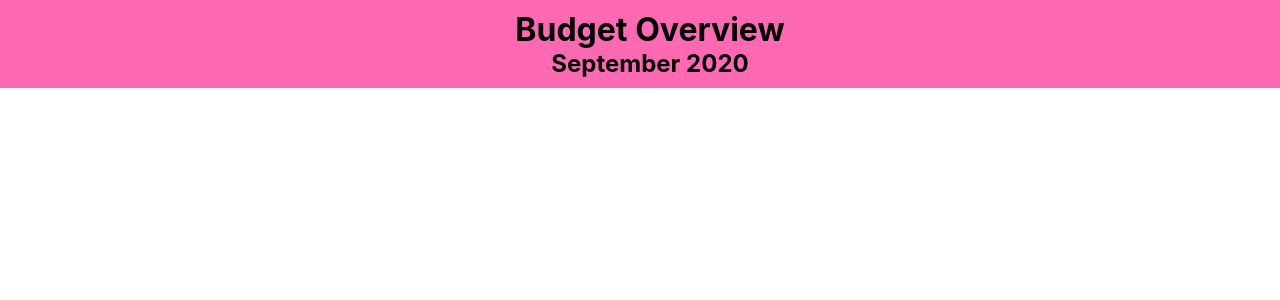
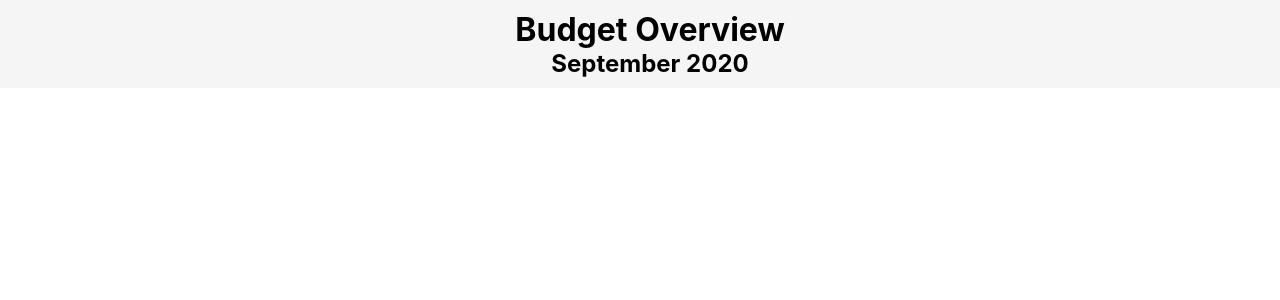
Before and after one commit to annaleaschroeder/annaleaschroeder-capstone-project, a React (Create React App) app: page / in a window 1280 px wide. Shown: the top 300 px of the page. Built offline with nearby package versions, Linux system fonts and the light colour scheme.

Commit message:
Fix header in storybook

```diff
--- a/src/components/Header.js
+++ b/src/components/Header.js
@@ -35,20 +35,22 @@ export default function Header({ date }) {
 }
 
 const HeaderStyled = styled.header`
-  position: fixed;
-  width: 100vw;
+  width: 100%;
   z-index: 200;
-  background-color: hotpink;
+  background-color: whitesmoke;
   padding: 10px;
+  text-align: center;
 `
 
 const Headline = styled.h1`
   text-align: center;
   margin: 0%;
   font-size: 200%;
+  display: block;
 `
 const SubHeadline = styled.h2`
   text-align: center;
   margin: 0%;
   font-size: 150%;
+  display: block;
 `
```
Also changed, not shown: 2 other files (tests, documents, lock files or other folders).
